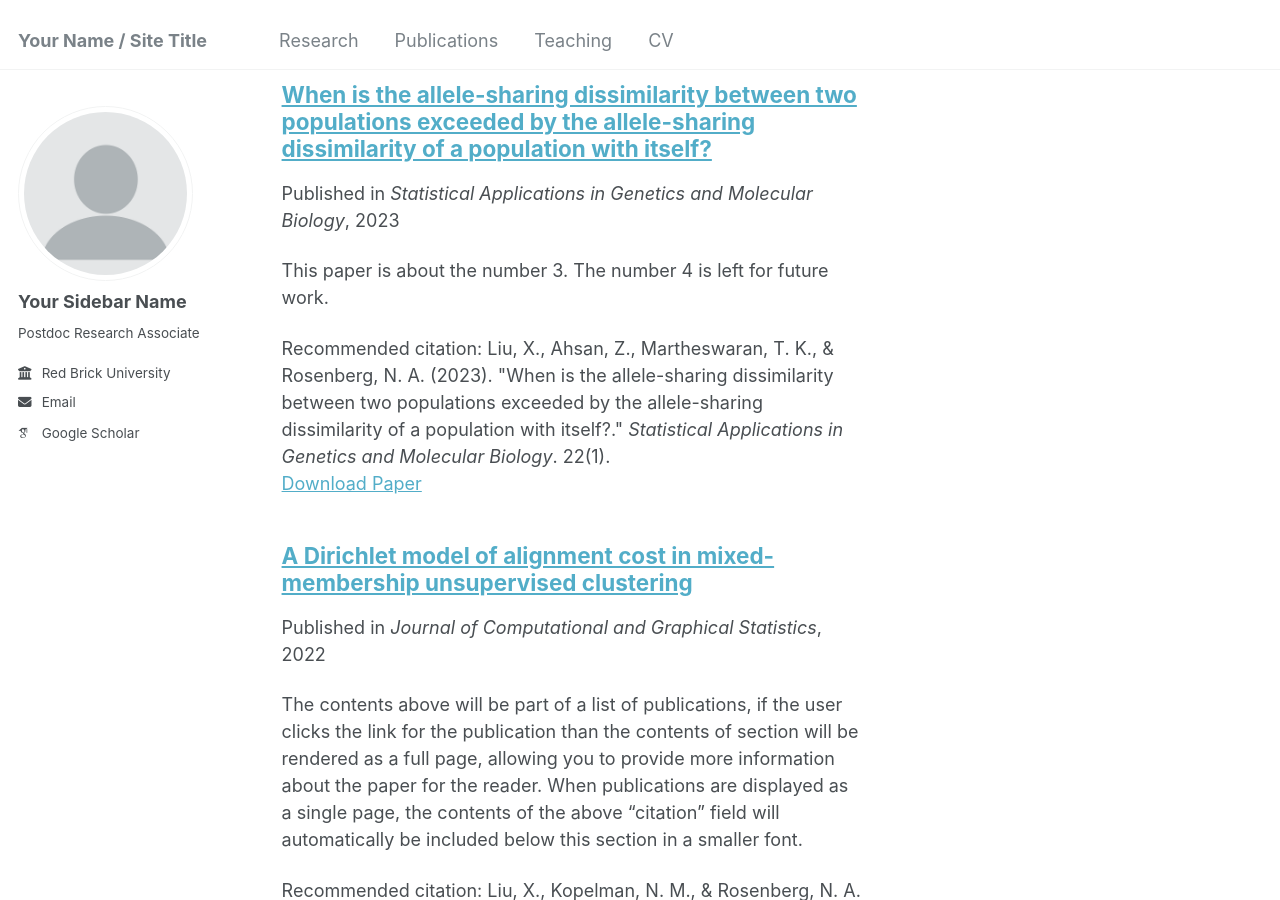
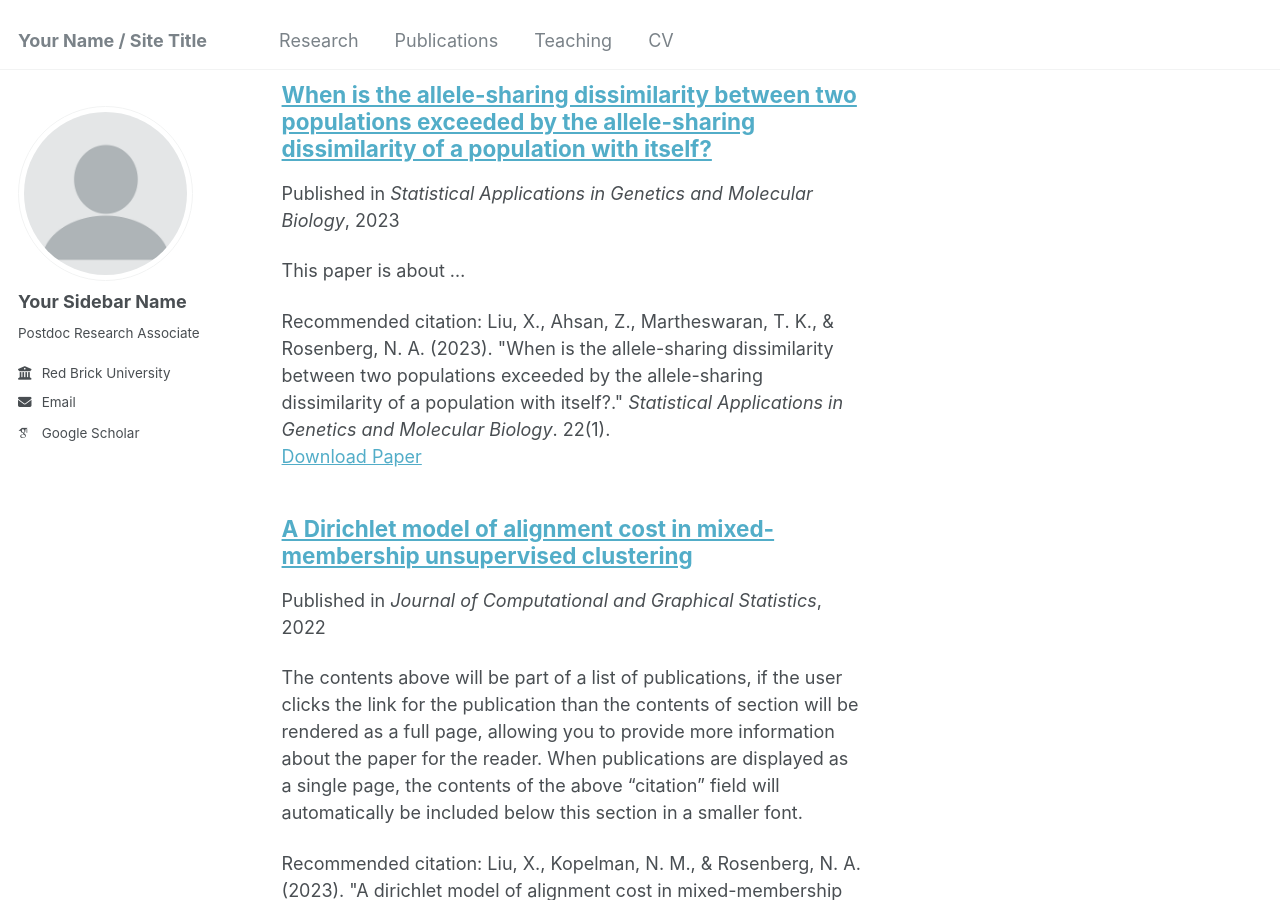
Before and after one commit to xr-cc/xliu.github.io, a Jekyll site: the page built from _pages/publications.html, in a window 1280 px wide and 900 px high, scrolled down 583 px. Built offline with Jekyll 4.4.1, drawn with Linux system fonts in a browser that asks for light colours; some web fonts are replaced.

Commit message:
Update 2023-12-sagmb.md

```diff
--- a/_publications/2023-12-sagmb.md
+++ b/_publications/2023-12-sagmb.md
@@ -3,7 +3,7 @@ title: "When is the allele-sharing dissimilarity between two populations exceede
 collection: publications
 category: manuscripts
 permalink: /publication/2023-12-sagmb
-excerpt: 'This paper is about the number 3. The number 4 is left for future work.'
+excerpt: 'This paper is about ...'
 date: 2023-12-12
 venue: 'Statistical Applications in Genetics and Molecular Biology'
 paperurl: 'http://xr-cc.github.io/files/Liu_2023_sagmb.pdf'
```
